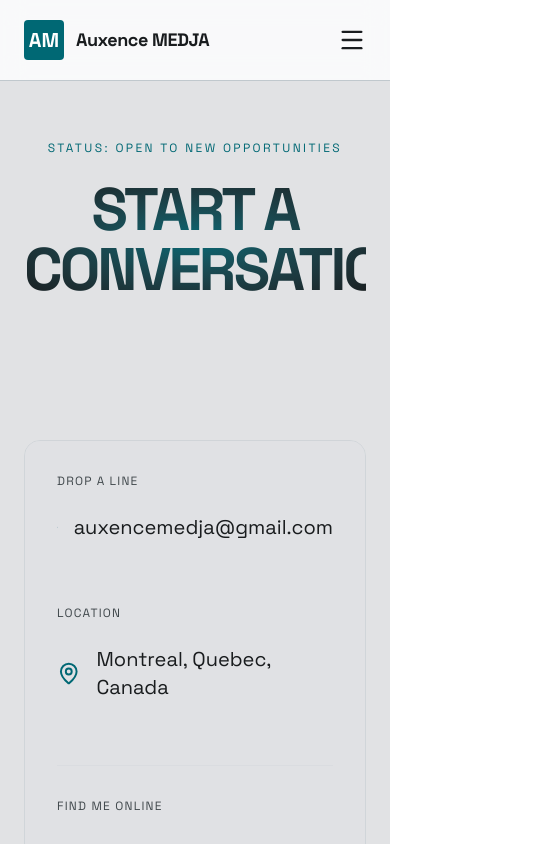
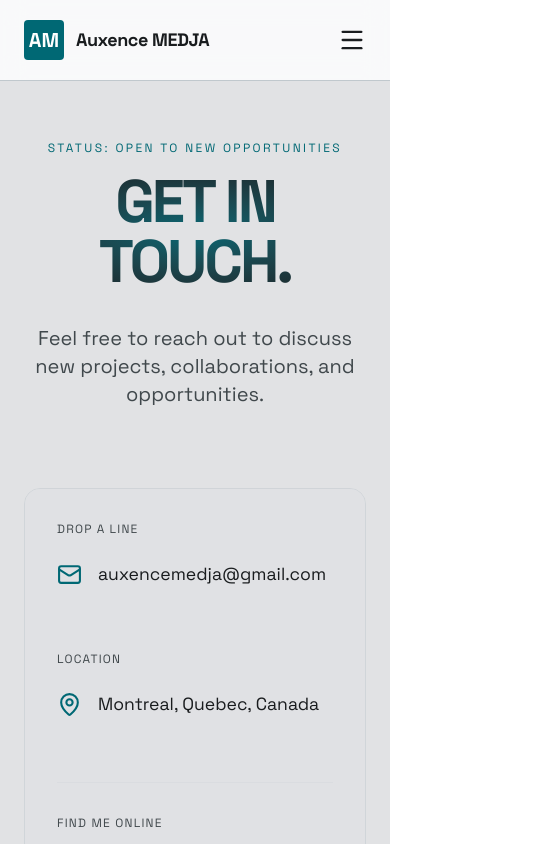
Before and after one commit to auxence-m/portfolio-website, a Next.js app: page /en/contact in a window 390 px wide. Shown: the top 844 px of the page, 555 px wide, since content can reach past the window. Built offline with nearby package versions, Linux system fonts and the light colour scheme.

Commit message:
Fixed contact page overflow and title

```diff
--- a/src/components/ContactForm.tsx
+++ b/src/components/ContactForm.tsx
@@ -34,8 +34,8 @@ export default function ContactForm() {
                                     {t("email")}
                                 </p>
                                 <div className="group flex items-center gap-4">
-                                    <MailIcon size={25} strokeWidth={2} className="text-primary group-hover:scale-105 transition-transform duration-500"/>
-                                    <a href="mailto:auxencemedja@gmail.com" className="relative text-xl text-on-surface group-hover:text-primary transition-colors duration-500">
+                                    <MailIcon size={25} strokeWidth={2} className="text-primary group-hover:scale-105 transition-transform duration-500 shrink-0"/>
+                                    <a href="mailto:auxencemedja@gmail.com" className="relative text-[1.1rem] md:text-xl text-on-surface group-hover:text-primary transition-colors duration-500 break-all">
                                         auxencemedja@gmail.com
                                         <span className="absolute -bottom-1 left-0 w-0 h-0.5 bg-primary transition-all duration-500 group-hover:w-full"/>
                                     </a>
@@ -46,8 +46,8 @@ export default function ContactForm() {
                                     {t("location.title")}
                                 </p>
                                 <div className="group flex items-center gap-4">
-                                    <MapPinIcon size={25} strokeWidth={2} className="text-primary group-hover:scale-105 transition-transform duration-500"/>
-                                    <p className="text-xl text-on-surface group-hover:text-primary transition-colors duration-500">
+                                    <MapPinIcon size={25} strokeWidth={2} className="text-primary group-hover:scale-105 transition-transform duration-500 shrink-0"/>
+                                    <p className="relative text-[1.1rem] md:text-xl text-on-surface group-hover:text-primary transition-colors duration-500">
                                         {t("location.description")}
                                     </p>
                                 </div>
@@ -62,7 +62,7 @@ export default function ContactForm() {
                                         socialMedias.map((social) => (
                                             <div key={social.name} className="group flex items-center gap-4">
                                                 <Image alt={social.alt} src={social.logo} width={128} height={128} className="size-6 group-hover:scale-105 transition-transform duration-500"/>
-                                                <a target="_blank" rel="noopener noreferrer" href={social.href} className="relative text-xl text-on-surface group-hover:text-primary transition-colors duration-500">
+                                                <a target="_blank" rel="noopener noreferrer" href={social.href} className="relative text-[1.1rem] md:text-xl text-on-surface group-hover:text-primary transition-colors duration-500">
                                                     {social.name} - {social.alias}
                                                     <span className="absolute -bottom-1 left-0 w-0 h-0.5 bg-primary transition-all duration-500 group-hover:w-full"/>
                                                 </a>
@@ -155,9 +155,9 @@ export default function ContactForm() {
                                 }
                             </Field>
                             {/* HONEY POT FIELD */}
-                            <Field aria-hidden="true" className="flex flex-col gap-y-3 absolute translate-x-full opacity-0 pointer-events-none">
+                            <Field aria-hidden="true" className="flex flex-col gap-y-3 absolute -translate-x-full opacity-0 pointer-events-none">
                                 <Label htmlFor="company">Company</Label>
-                                <Input tabIndex={-1} autoComplete="off" id="company" name="company" className="w-full border border-outline-variant/30 rounded-xl px-7 py-5"/>
+                                <Input tabIndex={-1} autoComplete="off" id="company" name="company" className="-mt-2 w-full border border-outline-variant/30 rounded-xl px-7 py-5"/>
                             </Field>
                             <Button type="submit" disabled={pending} className="w-full text-sm px-16 py-6 bg-primary text-on-primary font-bold uppercase tracking-[0.2em] rounded-md shadow-md shadow-primary/30 transition-all duration-300 active:scale-95 hover:brightness-110 disabled:bg-primary/80 cursor-pointer group">
                                 {
--- a/src/components/ContactHero.tsx
+++ b/src/components/ContactHero.tsx
@@ -6,15 +6,18 @@ export default function ContactHero() {
     const t = useTranslations("Contact");
 
     return (
-        <section id="contact-hero" className="py-35 px-6 bg-surface-dim">
-            <div className="max-w-7xl w-full mx-auto">
-                <div className="flex flex-col text-center gap-y-6">
+        <section id="contact-hero" className="pt-35 pb-20 px-6 bg-surface-dim overflow-hidden">
+            <div className="max-w-7xl w-full relative z-10 mx-auto">
+                <div className="flex flex-col text-center gap-y-4">
                     <span className="text-primary tracking-[0.2em] uppercase text-xs block">
                         {t("status")}
                     </span>
                     <h1 className="text-6xl md:text-8xl font-bold tracking-tighter uppercase bg-radial from-primary to-on-surface bg-clip-text text-transparent">
                         {t("title")}
                     </h1>
+                    <p className="mt-4 text-xl max-w-2xl mx-auto text-on-surface-variant lg:text-pretty">
+                        {t("description")}
+                    </p>
                 </div>
             </div>
         </section>
--- a/src/components/ProjectsDetails.tsx
+++ b/src/components/ProjectsDetails.tsx
@@ -58,7 +58,7 @@ export default function ProjectsDetails() {
                                     <h2 className="text-4xl md:text-5xl font-bold tracking-tighter group-hover:text-primary transition-colors duration-300 mb-4">
                                         {project.name}
                                     </h2>
-                                    <p className="text-on-surface-variant text-lg leading-relaxed text-pretty">
+                                    <p className="text-on-surface-variant text-lg leading-relaxed lg:text-pretty">
                                         {project.description}
                                     </p>
                                 </div>
--- a/translations/en.json
+++ b/translations/en.json
@@ -153,7 +153,8 @@
 
   "Contact": {
     "status": "Status: Open to new opportunities",
-    "title": "Start a conversation",
+    "title": "Get in touch.",
+    "description": "Feel free to reach out to discuss new projects, collaborations, and opportunities.",
     "email": "Drop a line",
     "location": {
       "title": "Location",
--- a/translations/fr.json
+++ b/translations/fr.json
@@ -153,7 +153,8 @@
 
   "Contact": {
     "status": "Statut: Disponible pour de nouvelles opportunités",
-    "title": "Démarrer une discussion",
+    "title": "Entrer en contact.",
+    "description": "N’hésitez pas à me contacter pour discuter d’un projet, d’une collaboration ou d’une opportunité",
     "email": "Envoyez un message",
     "location": {
       "title": "Localisation",
```
